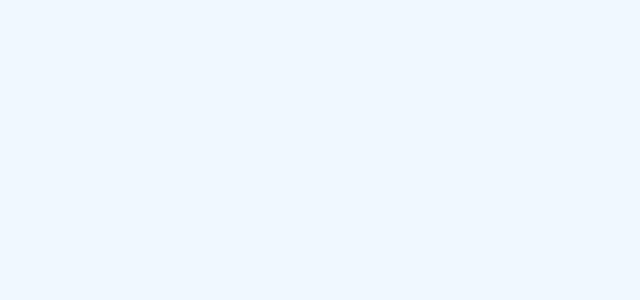
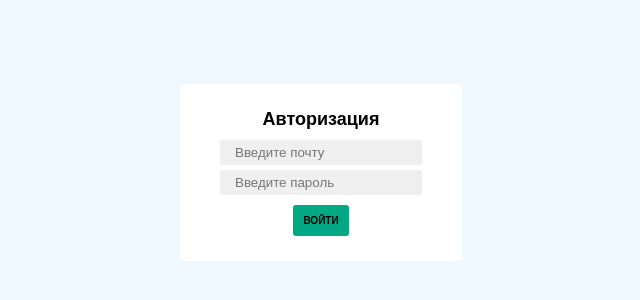
Before and after one commit to Darkerros/sboard-frontend, a React (Create React App) app: page /login in a window 1280 px wide. Shown: the part 228-528 px from the top of the page, without its empty margins (319-959 px from the left). Built offline with nearby package versions, Linux system fonts and the light colour scheme; no server answers.

Commit message:
feat: add to app routes

```diff
--- a/src/app/app.tsx
+++ b/src/app/app.tsx
@@ -1,9 +1,17 @@
-import React from 'react';
+import React, {useEffect} from 'react';
 import { styled } from "styled-components";
+import {Route, Routes} from "react-router-dom";
+import LoginPage from "../pages/login-page/login-page";
+import RegisterPage from "../pages/register-page/register-page";
+import PostControllPage from "../pages/post-controll-page/post-controll-page";
+import {checkAuthThunk} from "../services/thunks/check-auth-thunk";
+import {useAppDispatch} from "../hooks/use-app-dispatch";
+import ProtectedRoute from "../routes/protected-route/protected-route";
+import Modals from "../modules/modals/modals";
 
 const AppContent = styled.div`
   width: 100vw;
-  height: 100vh;
+  min-height: 100vh;
 
   display: flex;
   justify-content: center;
@@ -13,9 +21,20 @@ const AppContent = styled.div`
 `
 
 function App() {
+  const dispatch = useAppDispatch()
+
+  useEffect(() => {
+    dispatch(checkAuthThunk())
+  },[dispatch])
 
   return (
     <AppContent>
+      <Routes>
+        <Route path={'/login'} element={<ProtectedRoute needAuth={false} redirectUrl={'/'}><LoginPage/></ProtectedRoute>}/>
+        <Route path={'/register'} element={<ProtectedRoute needAuth={false} redirectUrl={'/'}><RegisterPage/></ProtectedRoute>}/>
+        <Route path={'/'} element={<ProtectedRoute needAuth={true} redirectUrl={'/login'}><PostControllPage/></ProtectedRoute>}/>
+      </Routes>
+      <Modals/>
     </AppContent>
   );
 }
```
